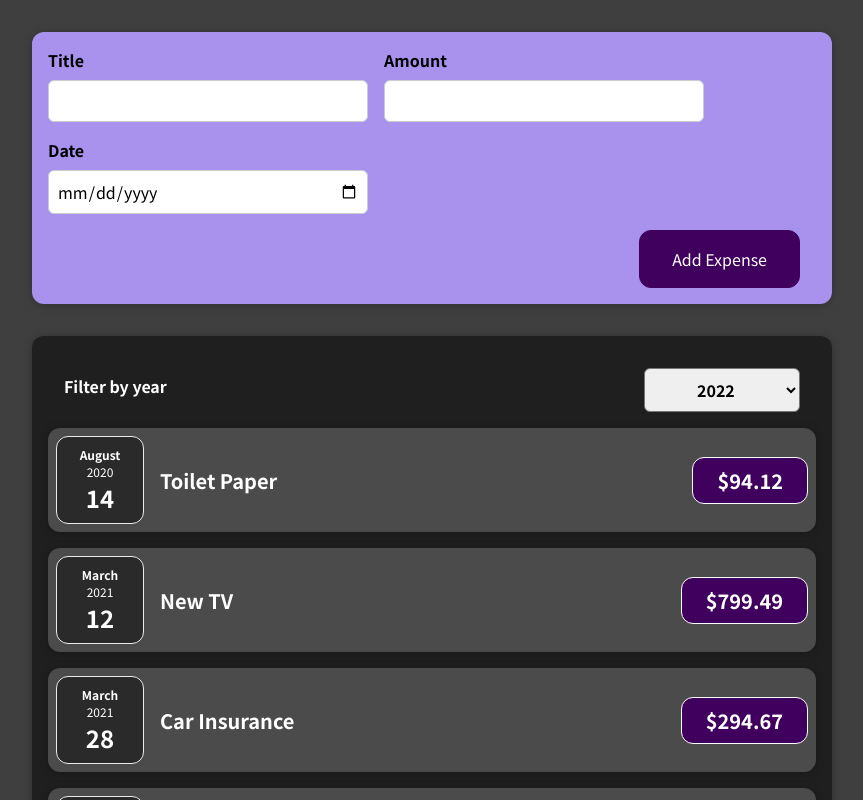
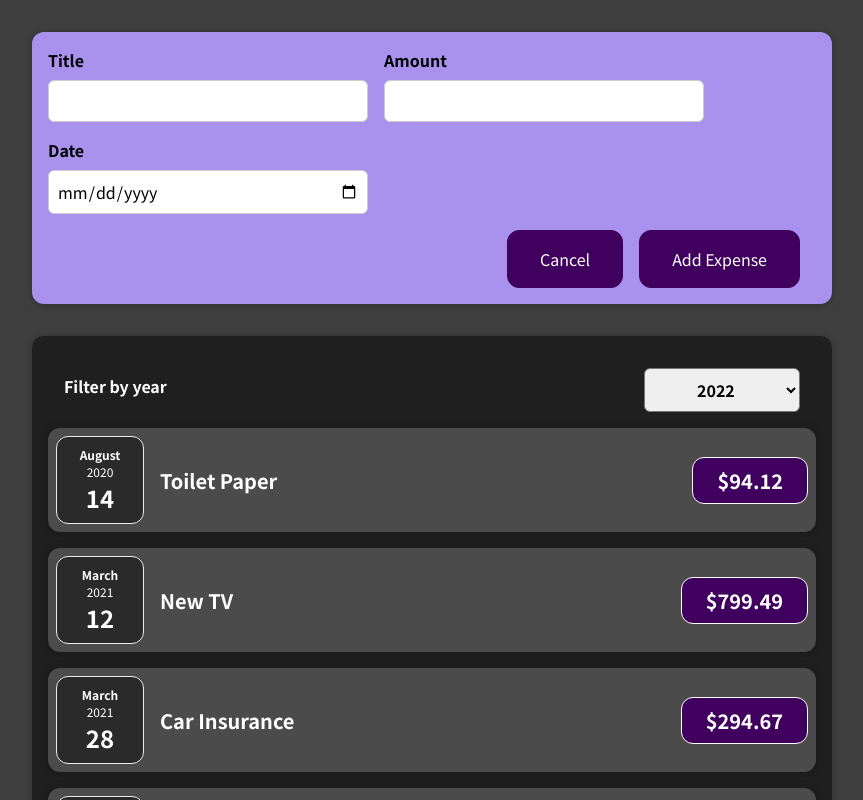
Before and after one commit to cheonyeji/01-starting-setup, a React (Create React App) app: page / in a window 1280 px wide. Both pictures are taken after a click on the button "Add New Expense". Shown: the top 800 px of the page, without its empty margins (208-1071 px from the left). Built offline with nearby package versions, Linux system fonts and the light colour scheme.

Commit message:
Bug Fix (enforce amount data to number, not string)

```diff
--- a/src/components/NewExpense/ExpenseForm.js
+++ b/src/components/NewExpense/ExpenseForm.js
@@ -45,7 +45,7 @@ const ExpenseForm = (props) => {
 
     const expenseData = {
       title: enteredTitle,
-      amount: enteredAmount,
+      amount: +enteredAmount,
       date: new Date(enteredDate),
     };
 
@@ -54,7 +54,13 @@ const ExpenseForm = (props) => {
     setEnteredTitle("");
 
     props.onSaveExpenseData(expenseData);
+    props.onSetShowForm((prevShowForm) => !prevShowForm);
   };
+
+  const cancelBtnClickHandler = () => {
+    props.onSetShowForm((prevShowForm) => !prevShowForm);
+  };
+
   return (
     <form onSubmit={sumbitHandler}>
       <div className="new-expense__controls">
@@ -88,6 +94,9 @@ const ExpenseForm = (props) => {
         </div>
       </div>
       <div className="new-expense__actions">
+        <button type="button" onClick={cancelBtnClickHandler}>
+          Cancel
+        </button>
         <button type="submit">Add Expense</button>
       </div>
     </form>
```
